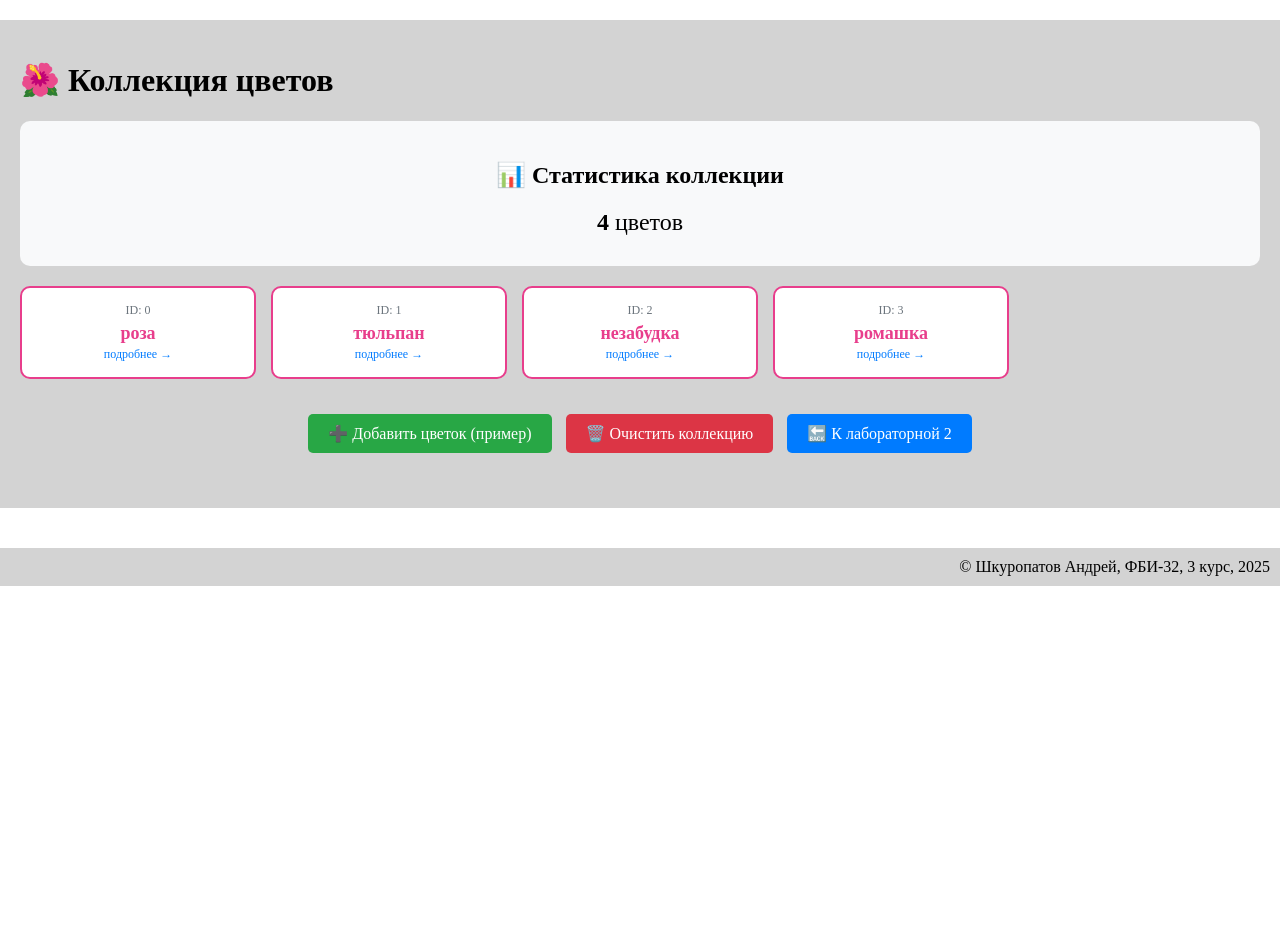
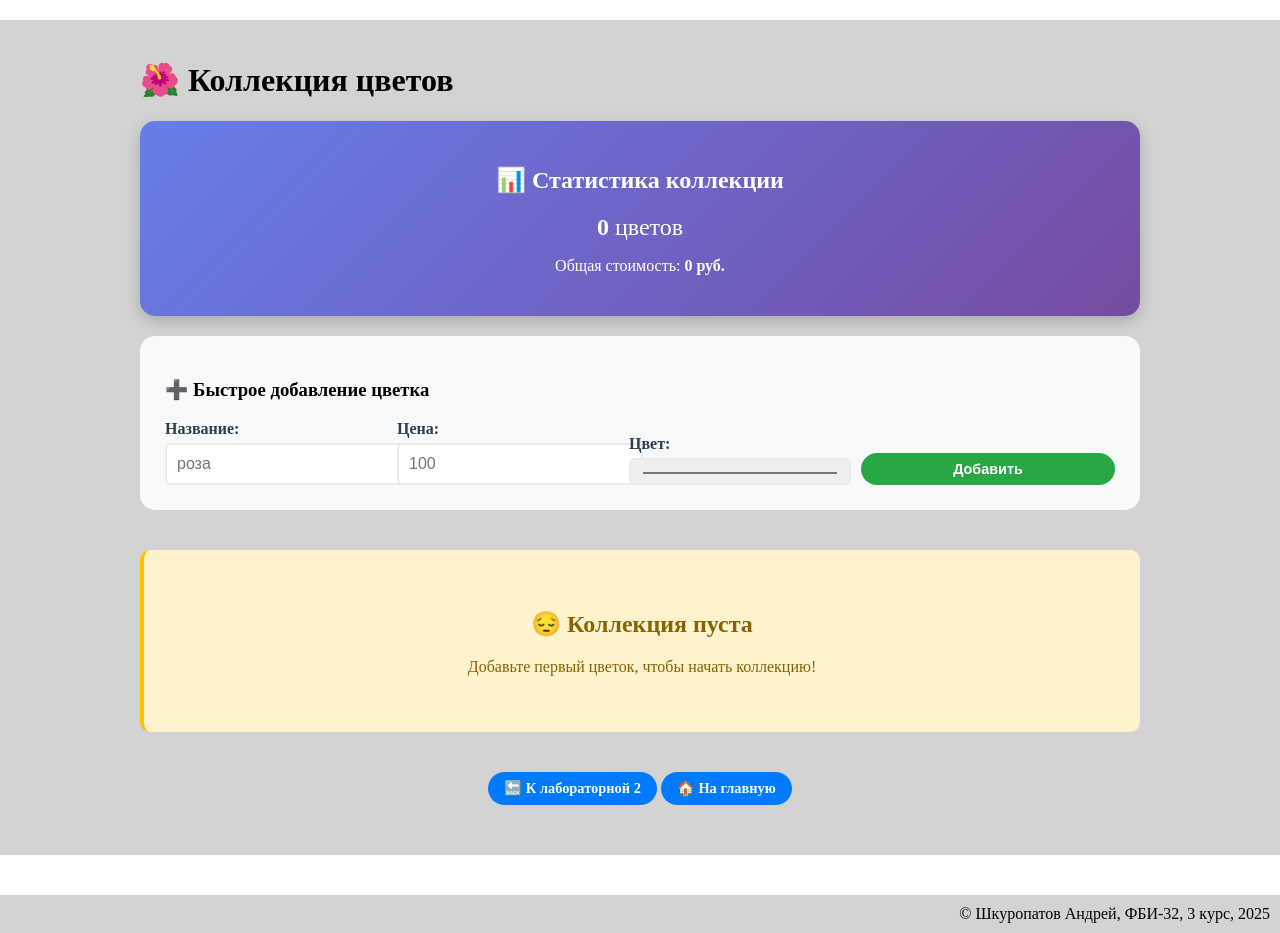
Before and after one commit to andrey22462246/web-back-labs, a Flask app: page /lab2/all_flowers in a window 1280 px wide. Shown: the part 65-998 px from the top of the page. Before the commit the page ends 651 px from the top, so only its background shows below. Run offline with Flask 3, Linux system fonts and the light colour scheme.

Commit message:
Доп задание

```diff
--- a/app.py
+++ b/app.py
@@ -891,7 +891,38 @@ def test_errors():
 
 # Лабораторная работа 2
 
-flowers_list = ['роза', 'тюльпан', 'незабудка', 'ромашка']
+
+flowers_list = [
+    {'id': 0, 'name': 'роза', 'price': 150, 'color': '#ff6b6b'},
+    {'id': 1, 'name': 'тюльпан', 'price': 80, 'color': '#e83e8c'},
+    {'id': 2, 'name': 'незабудка', 'price': 60, 'color': '#4ecdc4'},
+    {'id': 3, 'name': 'ромашка', 'price': 50, 'color': '#ffe66d'}
+]
+
+@app.route('/lab2/delete_flower/<int:flower_id>')
+def lab2_delete_flower(flower_id):
+    """Удаление цветка по ID"""
+    try:
+        # Проверяем существование цветка
+        if flower_id < 0 or flower_id >= len(flowers_list):
+            abort(404, description=f"Цветок с ID {flower_id} не найден")
+
+        # Удаляем цветок
+        deleted_flower = flowers_list.pop(flower_id)
+
+        # Обновляем ID оставшихся цветов
+        for i, flower in enumerate(flowers_list):
+            flower['id'] = i
+
+        # Перенаправляем на страницу всех цветов
+        return redirect('/lab2/all_flowers')
+
+    except Exception as e:
+        return f'''
+        <h1>Ошибка при удалении цветка</h1>
+        <p>Ошибка: {str(e)}</p>
+        <a href="/lab2/all_flowers">Вернуться к списку цветов</a>
+        ''', 500
 
 @app.route('/lab2/a')
 def lab2_a():
@@ -961,8 +992,8 @@ def lab2_flowers(flower_id):
 </html>
 '''
 
-@app.route('/lab2/add_flower/<name>')
-def lab2_add_flower(name):
+@app.route('/lab2/add_flower_old/<name>')
+def lab2_add_flower_old(name):
     flowers_list.append(name)
     return f'''
 <!doctype html>
@@ -1031,63 +1062,27 @@ def lab2_add_flower(name):
 </html>
 '''
 
-@app.route('/lab2/add_flower/')
-def lab2_add_flower_empty():
-    """Обработчик для случая, когда имя цветка не указано"""
-    return '''
-<!doctype html>
-<html>
-<head>
-    <title>Ошибка добавления цветка</title>
-    <link rel="icon" type="image/x-icon" href="{{ url_for('static', filename='favicon.ico') }}">
-    <style>
-        body {
-            font-family: Arial, sans-serif;
-            margin: 20px;
-            line-height: 1.6;
-        }
-        .error-message {
-            background-color: #f8d7da;
-            color: #721c24;
-            padding: 20px;
-            border-radius: 10px;
-            margin: 20px 0;
-            border-left: 4px solid #dc3545;
-        }
-        .navigation {
-            margin: 20px 0;
-        }
-        .btn {
-            display: inline-block;
-            padding: 10px 20px;
-            margin: 5px;
-            background-color: #007bff;
-            color: white;
-            text-decoration: none;
-            border-radius: 5px;
-        }
-        .btn:hover {
-            background-color: #0056b3;
-        }
-    </style>
-</head>
-<body>
-    <h1>❌ Ошибка добавления цветка</h1>
+@app.route('/lab2/add_flower')
+def lab2_add_flower():
+    """Добавление нового цветка через форму"""
+    name = request.args.get('name')
+    price = request.args.get('price')
+    color = request.args.get('color', '#ff6b6b')
 
-    <div class="error-message">
-        <h2>400 - Неверный запрос</h2>
-        <p><strong>Вы не задали имя цветка!</strong></p>
-        <p>Пожалуйста, укажите название цветка в URL, например: <code>/lab2/add_flower/орхидея</code></p>
-    </div>
+    if name and price:
+        try:
+            new_flower = {
+                'id': len(flowers_list),
+                'name': name,
+                'price': int(price),
+                'color': color
+            }
+            flowers_list.append(new_flower)
+            return render_template('add_flower.html', name=name)
+        except ValueError:
+            return "Ошибка: цена должна быть числом", 400
 
-    <div class="navigation">
-        <a href="/lab2/all_flowers" class="btn">📚 Посмотреть все цветы</a>
-        <a href="/lab2" class="btn">🔙 К лабораторной 2</a>
-        <a href="/" class="btn">🏠 На главную</a>
-    </div>
-</body>
-</html>
-''', 400
+    return render_template('add_flower.html')
 
 @app.route('/lab2/all_flowers')
 def lab2_all_flowers():
@@ -1096,7 +1091,7 @@ def lab2_all_flowers():
 
 @app.route('/lab2/clear_flowers')
 def lab2_clear_flowers():
-    """Роут для очистки списка цветов"""
+    """Очистка всей коллекции цветов"""
     flowers_list.clear()
     return '''
 <!doctype html>
@@ -1105,62 +1100,26 @@ def lab2_clear_flowers():
     <title>Коллекция очищена</title>
     <link rel="icon" type="image/x-icon" href="{{ url_for('static', filename='favicon.ico') }}">
     <style>
-        body {
-            font-family: Arial, sans-serif;
-            margin: 20px;
-            line-height: 1.6;
-        }
-        .success-message {
-            background-color: #d1ecf1;
-            color: #0c5460;
-            padding: 30px;
-            border-radius: 10px;
-            margin: 20px 0;
-            border-left: 4px solid #17a2b8;
-            text-align: center;
-        }
-        .navigation {
-            margin: 30px 0;
-            text-align: center;
-        }
-        .btn {
-            display: inline-block;
-            padding: 12px 25px;
-            margin: 8px;
-            background-color: #007bff;
-            color: white;
-            text-decoration: none;
-            border-radius: 25px;
-            font-weight: bold;
-            transition: all 0.3s ease;
-        }
-        .btn:hover {
-            background-color: #0056b3;
-            transform: translateY(-2px);
-        }
-        .btn-success {
-            background-color: #28a745;
-        }
-        .btn-success:hover {
-            background-color: #218838;
-        }
+        body { font-family: Arial, sans-serif; margin: 20px; line-height: 1.6; }
+        .success-message { background: #d1ecf1; color: #0c5460; padding: 30px; border-radius: 10px; margin: 20px 0; text-align: center; }
+        .navigation { margin: 30px 0; text-align: center; }
+        .btn { display: inline-block; padding: 12px 25px; margin: 8px; background: #007bff; color: white; text-decoration: none; border-radius: 25px; font-weight: bold; }
+        .btn:hover { background: #0056b3; }
+        .btn-success { background: #28a745; }
+        .btn-success:hover { background: #218838; }
     </style>
 </head>
 <body>
     <h1>🗑️ Коллекция цветов очищена</h1>
-
     <div class="success-message">
         <h2>✅ Все цветы успешно удалены!</h2>
-        <p>Коллекция цветов была полностью очищена.</p>
         <p style="font-size: 48px; margin: 20px 0;">🌱</p>
         <p>Теперь вы можете начать новую коллекцию!</p>
     </div>
-
     <div class="navigation">
         <a href="/lab2/all_flowers" class="btn">📚 Перейти к коллекции</a>
-        <a href="/lab2/add_flower/орхидея" class="btn btn-success">➕ Добавить первый цветок</a>
+        <a href="/lab2/add_flower" class="btn btn-success">➕ Добавить первый цветок</a>
         <a href="/lab2" class="btn">🔙 К лабораторной 2</a>
-        <a href="/" class="btn">🏠 На главную</a>
     </div>
 </body>
 </html>
--- a/templates/all_flowers.html
+++ b/templates/all_flowers.html
@@ -4,98 +4,202 @@
 
 {% block main %}
 <style>
-    .flower-grid {
+    .flowers-container {
+        max-width: 1000px;
+        margin: 0 auto;
+    }
+
+    .stats {
+        background: linear-gradient(135deg, #667eea 0%, #764ba2 100%);
+        color: white;
+        padding: 25px;
+        border-radius: 15px;
+        margin: 20px 0;
+        text-align: center;
+        box-shadow: 0 5px 15px rgba(0,0,0,0.2);
+    }
+
+    .add-flower-form {
+        background: #f8f9fa;
+        padding: 25px;
+        border-radius: 15px;
+        margin: 20px 0;
+    }
+
+    .form-inline {
+        display: flex;
+        gap: 10px;
+        align-items: end;
+    }
+
+    .form-group {
+        flex: 1;
+    }
+
+    .form-group label {
+        display: block;
+        margin-bottom: 5px;
+        font-weight: bold;
+        color: #2c3e50;
+    }
+
+    .form-group input {
+        width: 100%;
+        padding: 10px;
+        border: 2px solid #e9ecef;
+        border-radius: 5px;
+        font-size: 16px;
+    }
+
+    .flowers-grid {
         display: grid;
-        grid-template-columns: repeat(auto-fill, minmax(200px, 1fr));
-        gap: 15px;
-        margin: 20px 0;
+        grid-template-columns: repeat(auto-fill, minmax(300px, 1fr));
+        gap: 20px;
+        margin: 30px 0;
     }
 
     .flower-card {
         background: white;
-        border: 2px solid #e83e8c;
-        border-radius: 10px;
-        padding: 15px;
-        text-align: center;
-        transition: transform 0.3s ease;
+        border-radius: 15px;
+        overflow: hidden;
+        box-shadow: 0 5px 15px rgba(0,0,0,0.1);
+        transition: all 0.3s ease;
+        border: 2px solid transparent;
     }
 
     .flower-card:hover {
         transform: translateY(-5px);
-        box-shadow: 0 5px 15px rgba(0,0,0,0.1);
+        box-shadow: 0 10px 25px rgba(0,0,0,0.2);
     }
 
-    .flower-id {
-        font-size: 12px;
-        color: #6c757d;
-        margin-bottom: 5px;
+    .flower-header {
+        padding: 20px;
+        text-align: center;
+        border-bottom: 3px solid;
+    }
+
+    .flower-icon {
+        font-size: 3em;
+        margin-bottom: 10px;
+    }
+
+    .flower-info {
+        padding: 20px;
     }
 
     .flower-name {
-        font-size: 18px;
+        font-size: 1.4em;
         font-weight: bold;
-        color: #e83e8c;
+        margin-bottom: 10px;
     }
 
-    .stats {
-        background: #f8f9fa;
-        padding: 20px;
-        border-radius: 10px;
-        margin: 20px 0;
+    .flower-price {
+        font-size: 1.2em;
+        color: #28a745;
+        font-weight: bold;
+        margin-bottom: 15px;
+    }
+
+    .flower-actions {
+        display: flex;
+        gap: 10px;
+        margin-top: 15px;
+    }
+
+    .btn {
+        display: inline-block;
+        padding: 8px 16px;
+        text-decoration: none;
+        border-radius: 20px;
+        font-weight: bold;
+        transition: all 0.3s ease;
+        border: none;
+        cursor: pointer;
+        font-size: 0.9em;
+        flex: 1;
         text-align: center;
+    }
+
+    .btn-info {
+        background: #17a2b8;
+        color: white;
+    }
+
+    .btn-info:hover {
+        background: #138496;
+    }
+
+    .btn-danger {
+        background: #dc3545;
+        color: white;
+    }
+
+    .btn-danger:hover {
+        background: #c82333;
+    }
+
+    .btn-success {
+        background: #28a745;
+        color: white;
+    }
+
+    .btn-success:hover {
+        background: #218838;
+    }
+
+    .btn-primary {
+        background: #007bff;
+        color: white;
+    }
+
+    .btn-primary:hover {
+        background: #0056b3;
     }
 
     .empty-message {
         background: #fff3cd;
         color: #856404;
-        padding: 30px;
+        padding: 40px;
         border-radius: 10px;
         text-align: center;
-        margin: 20px 0;
+        margin: 40px 0;
+        border-left: 4px solid #ffc107;
     }
 
     .navigation {
         text-align: center;
         margin: 30px 0;
     }
-
-    .btn {
-        display: inline-block;
-        padding: 10px 20px;
-        margin: 5px;
-        background-color: #007bff;
-        color: white;
-        text-decoration: none;
-        border-radius: 5px;
-        transition: background 0.3s;
-    }
-
-    .btn:hover {
-        background-color: #0056b3;
-    }
-
-    .btn-danger {
-        background-color: #dc3545;
-    }
-
-    .btn-danger:hover {
-        background-color: #c82333;
-    }
-
-    .btn-success {
-        background-color: #28a745;
-    }
-
-    .btn-success:hover {
-        background-color: #218838;
-    }
 </style>
 
+<div class="flowers-container">
     <h1>🌺 Коллекция цветов</h1>
 
     <div class="stats">
         <h2>📊 Статистика коллекции</h2>
-    <p style="font-size: 24px; margin: 10px 0;"><strong>{{ flowers_list|length }}</strong> цветов</p>
+        <p style="font-size: 1.5em; margin: 10px 0;">
+            <strong>{{ flowers_list|length }}</strong> цветов
+        </p>
+        <p>Общая стоимость: <strong>{{ flowers_list|sum(attribute='price') }} руб.</strong></p>
+    </div>
+
+    <div class="add-flower-form">
+        <h3>➕ Быстрое добавление цветка</h3>
+        <form action="/lab2/add_flower" method="GET" class="form-inline">
+            <div class="form-group">
+                <label for="name">Название:</label>
+                <input type="text" id="name" name="name" placeholder="роза" required>
+            </div>
+            <div class="form-group">
+                <label for="price">Цена:</label>
+                <input type="number" id="price" name="price" placeholder="100" min="1" required>
+            </div>
+            <div class="form-group">
+                <label for="color">Цвет:</label>
+                <input type="color" id="color" name="color" value="#ff6b6b">
+            </div>
+            <button type="submit" class="btn btn-success">Добавить</button>
+        </form>
     </div>
 
     {% if flowers_list|length == 0 %}
@@ -104,22 +208,39 @@
         <p>Добавьте первый цветок, чтобы начать коллекцию!</p>
     </div>
     {% else %}
-<div class="flower-grid">
+    <div class="flowers-grid">
         {% for flower in flowers_list %}
         <div class="flower-card">
-        <div class="flower-id">ID: {{ loop.index0 }}</div>
-        <div class="flower-name">{{ flower }}</div>
-        <a href="/lab2/flowers/{{ loop.index0 }}" style="color: #007bff; text-decoration: none; font-size: 12px;">подробнее →</a>
+            <div class="flower-header" style="border-color: {{ flower.color }}; background: {{ flower.color }}20;">
+                <div class="flower-icon">
+                    {% if flower.name == 'роза' %}🌹
+                    {% elif flower.name == 'тюльпан' %}🌷
+                    {% elif flower.name == 'незабудка' %}💠
+                    {% elif flower.name == 'ромашка' %}🌼
+                    {% else %}🌺{% endif %}
+                </div>
+            </div>
+            <div class="flower-info">
+                <div class="flower-name">{{ flower.name }}</div>
+                <div class="flower-price">{{ flower.price }} руб.</div>
+                <div class="flower-actions">
+                    <a href="/lab2/flowers/{{ flower.id }}" class="btn btn-info">👁️ Подробнее</a>
+                    <a href="/lab2/delete_flower/{{ flower.id }}" class="btn btn-danger"
+                       onclick="return confirm('Вы уверены, что хотите удалить цветок «{{ flower.name }}»?')">🗑️ Удалить</a>
+                </div>
+            </div>
         </div>
         {% endfor %}
     </div>
     {% endif %}
 
     <div class="navigation">
-    <a href="/lab2/add_flower/орхидея" class="btn btn-success">➕ Добавить цветок (пример)</a>
         {% if flowers_list|length > 0 %}
-    <a href="/lab2/clear_flowers" class="btn btn-danger">🗑️ Очистить коллекцию</a>
+        <a href="/lab2/clear_flowers" class="btn btn-danger"
+           onclick="return confirm('Вы уверены, что хотите удалить ВСЕ цветы?')">🗑️ Удалить все цветы</a>
         {% endif %}
-    <a href="/lab2" class="btn">🔙 К лабораторной 2</a>
+        <a href="/lab2" class="btn btn-primary">🔙 К лабораторной 2</a>
+        <a href="/" class="btn btn-primary">🏠 На главную</a>
+    </div>
 </div>
 {% endblock %}
```
Also changed, not shown: templates/add_flower.html (added, +118 -0 lines), templates/lab2.html (+13 -5 lines). Lines whose indentation alone changed are shown as unchanged.
